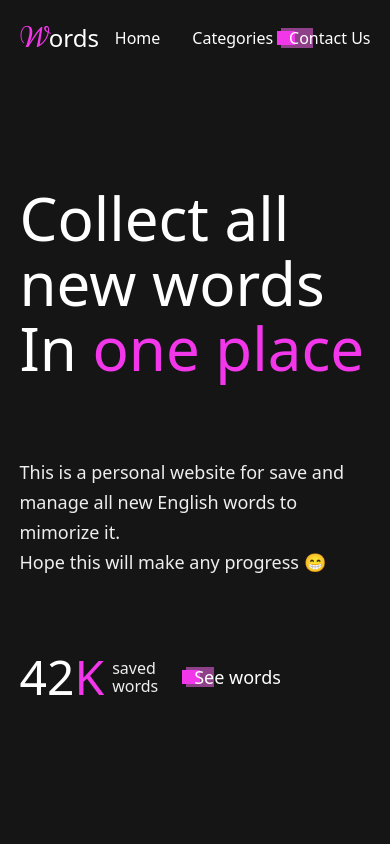
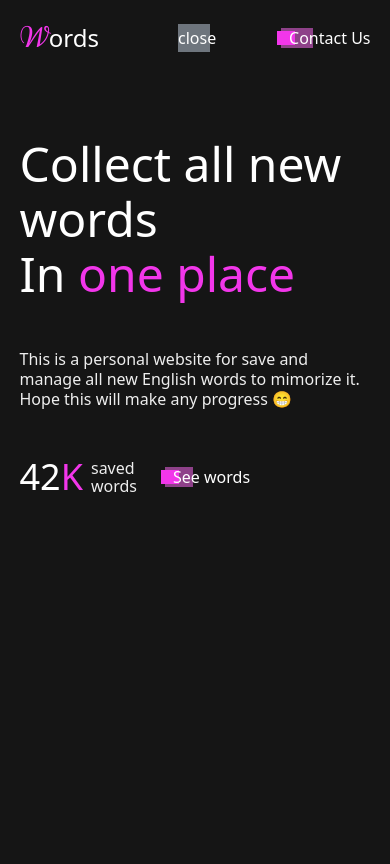
Before and after one commit to Al-Baraa-Bakri/Words, an Angular app: page / in a window 390 px wide. Built offline with nearby package versions, Linux system fonts and the light colour scheme.

Commit message:
feat: make hero section responsive
feat: add navbar mobile structure

```diff
--- a/src/app/app.component.html
+++ b/src/app/app.component.html
@@ -1,3 +1,5 @@
 <div id="main" class="bg-words-dark relative">
-    <app-home></app-home>
+    <main class="w-main-container max-w-main-container m-auto text-words-secondary pt-5 min-h-screen">
+            <app-home></app-home>
+    </main>
 </div>
--- a/src/app/app.component.ts
+++ b/src/app/app.component.ts
@@ -23,7 +23,7 @@ export class AppComponent {
       x: 18,
       y: 20
     };
-    el.classList.add(...["absolute", "h-12", "w-12", "rounded-full", "bg-words-primary", "animate-cursor-animation"])
+    el.classList.add(...["absolute", "h-12", "w-12", "rounded-full", "bg-words-primary", "animate-cursor-animation" , "pointer-events-none"])
     el.setAttribute('style' , `top:${e.y - cursorIconPadding.y}px; left:${e.x - cursorIconPadding.x}px`)
     this.document.getElementById('main')?.appendChild(el);
     const animationTime = 1000;
--- /dev/null
+++ b/src/pages/home/home.component.css
@@ -0,0 +1,4 @@
+:host {
+    display: block;
+    min-height: inherit;
+}
--- a/src/pages/home/home.component.html
+++ b/src/pages/home/home.component.html
@@ -1,3 +1,2 @@
-<main class="w-main-container m-auto h-screen text-words-secondary pt-5">
-    <app-hero-section></app-hero-section>
-</main>
+
+<app-hero-section></app-hero-section>
--- a/src/pages/home/home.component.ts
+++ b/src/pages/home/home.component.ts
@@ -4,6 +4,7 @@ import { HeroSectionComponent } from 'src/shared/words-ui/components/hero-sectio
 @Component({
   selector: 'app-home',
   templateUrl: './home.component.html',
+  styleUrls: ['./home.component.css'],
   standalone: true ,
   imports: [HeroSectionComponent]
 })
--- /dev/null
+++ b/src/shared/words-ui/components/hero-section/hero-section.component.css
@@ -0,0 +1,5 @@
+:host {
+    display: block;
+    min-height: inherit;
+    max-height: 1000px;
+}
--- a/src/shared/words-ui/components/hero-section/hero-section.component.html
+++ b/src/shared/words-ui/components/hero-section/hero-section.component.html
@@ -1,13 +1,13 @@
-<section class="flex flex-col h-full gap-[5vh]">
+<section class="flex flex-col h-full gap-[5em] sm:gap-[1em] min-h-[inherit]">
     <app-header></app-header>
-    <div class="flex-1 pb-14 flex flex-col gap-[9vh] justify-center">
-        <h1 class="text-6xl text-words-secondary font-medium leading-[65px]">
+    <div class="flex-1 pb-14 flex flex-col gap-[3em] sm:justify-center">
+        <h1 class="text-5xl sm:text-6xl text-words-secondary font-medium leading-[55px] sm:leading-[65px]">
             Collect all new words
             <br />
             In <span class="text-words-primary"> one place </span>
         </h1>
 
-        <p class="text-lg text-words-neutral-20 leading-[30px]">
+        <p class="text-base sm:text-lg text-words-neutral-20 leading-[20px]">
             This is a personal website for save and manage all new English words to mimorize it.
             <br/>
             <span>
@@ -16,7 +16,7 @@
         </p>
         <div class="flex items-center gap-6">
             <div class="flex items-center gap-2">
-                <span class="text-5xl text-words-secondary font-medium">
+                <span class="text-4xl sm:text-5xl text-words-secondary font-medium">
                     42<span class="text-words-primary">K</span>
                 </span>
                 <span class="text-words-neutral-20 flex flex-col">
@@ -24,7 +24,7 @@
                     <span class="leading-[18px]">words</span>
                 </span>
             </div>
-            <span class="ml-3 text-lg text-words-secondary relative after:absolute after:w-[18px] after:h-[14px] after:bg-words-primary after:-left-[12px] after:top-1/2 after:-translate-y-1/2 after:z-[-1] z-10 before:absolute before:w-7 before:h-5 before:bg-words-primary-darker before:-left-2 before:top-1/2 before:-translate-y-1/2 before:z-[-1]">
+            <span class="ml-3 text-base sm:text-lg text-words-secondary relative after:absolute after:w-[18px] after:h-[14px] after:bg-words-primary after:-left-[12px] after:top-1/2 after:-translate-y-1/2 after:z-[-1] z-10 before:absolute before:w-7 before:h-5 before:bg-words-primary-darker before:-left-2 before:top-1/2 before:-translate-y-1/2 before:z-[-1]">
                 See words
             </span>
         </div>
--- a/src/shared/words-ui/components/hero-section/hero-section.component.ts
+++ b/src/shared/words-ui/components/hero-section/hero-section.component.ts
@@ -4,6 +4,7 @@ import { HeaderComponent } from 'src/layout/header/header.component';
 @Component({
   selector: 'app-hero-section',
   templateUrl: './hero-section.component.html',
+  styleUrls: ['./hero-section.component.css'],
   standalone: true,
   imports: [HeaderComponent]
 })
--- a/src/shared/words-ui/components/navbar/navbar.component.html
+++ b/src/shared/words-ui/components/navbar/navbar.component.html
@@ -1,5 +1,10 @@
 <nav class="w-[30%]">
-    <ul class="flex items-center justify-between text-words-secondary gap-8">
+    <button aria-label="menu" class="h-7 w-8 bg-words-neutral-40 block sm:hidden"
+    (click)="toggleMenu()"
+    >
+        {{isNavbarOpen$.getValue() ? 'open' : 'close'}}
+    </button>
+    <ul class="text-words-secondary gap-8 hidden sm:flex items-center justify-between">
         <li> Home </li>
         <li> Categories </li>
     </ul>
--- a/src/shared/words-ui/components/navbar/navbar.component.ts
+++ b/src/shared/words-ui/components/navbar/navbar.component.ts
@@ -1,4 +1,5 @@
 import { Component } from '@angular/core';
+import { BehaviorSubject } from 'rxjs';
 
 @Component({
   selector: 'app-navbar',
@@ -6,5 +7,9 @@ import { Component } from '@angular/core';
   standalone: true
 })
 export class NavbarComponent {
+  isNavbarOpen$: BehaviorSubject<boolean> = new BehaviorSubject(false);
 
+  toggleMenu(): void {
+    this.isNavbarOpen$.next(!this.isNavbarOpen$.getValue())
+  }
 }
--- a/tailwind.config.js
+++ b/tailwind.config.js
@@ -27,6 +27,9 @@ module.exports = {
       width: {
         'main-container': '90%',
       },
+      maxWidth: {
+        'main-container': '1440px'
+      },
       fontFamily: {
         montserrat: ['Montserrat', 'sans-serif'],
         niconne: ["Niconne", 'cursive']
```
